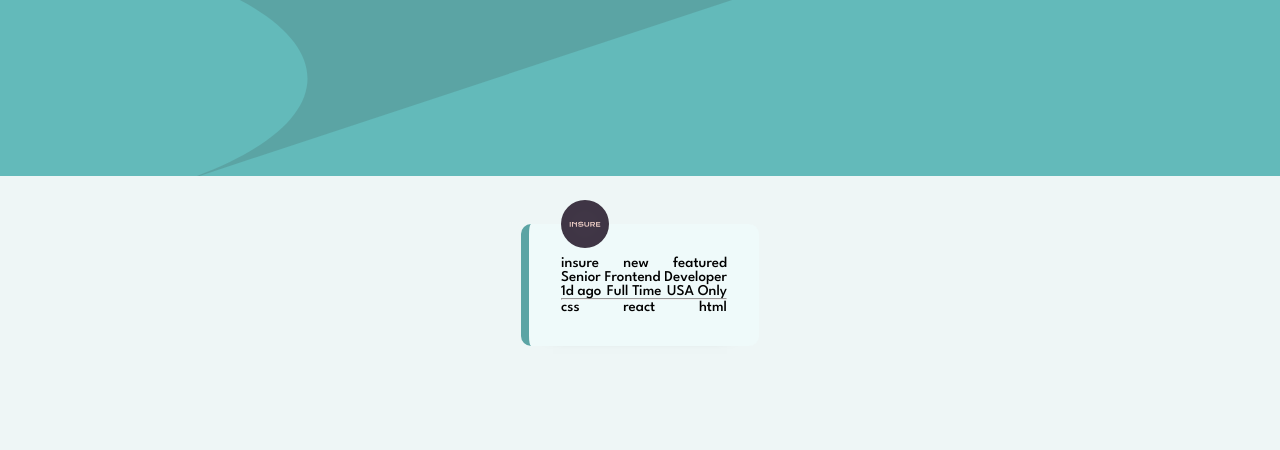
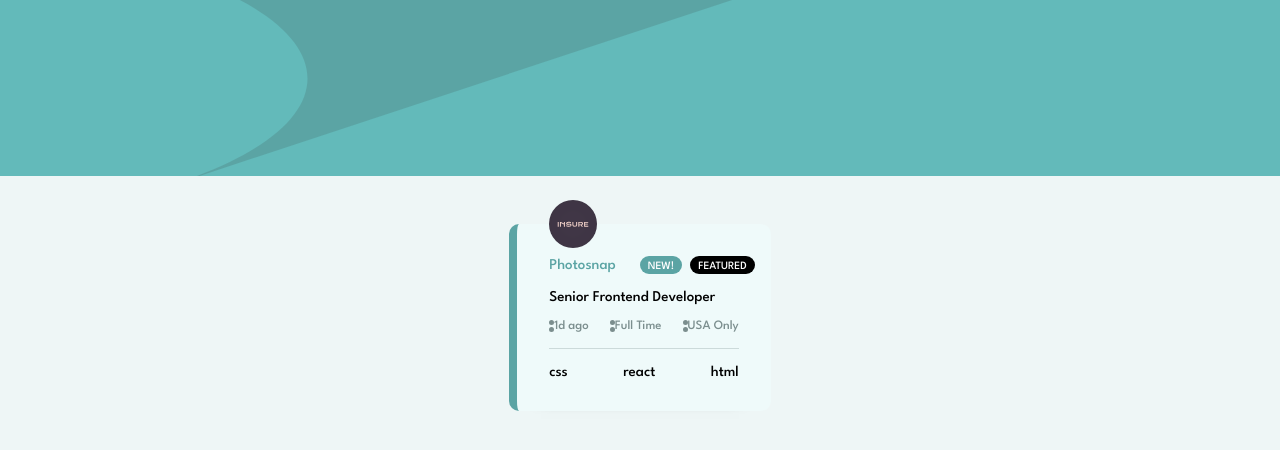
Before and after one commit to iprinceroyy/job-filtering, a React (Create React App) app: page / in a window 1280 px wide. Shown: the top 450 px of the page. Built offline with nearby package versions, Linux system fonts and the light colour scheme.

Commit message:
update company name & position section

```diff
--- a/src/App.js
+++ b/src/App.js
@@ -13,8 +13,8 @@ function App() {
 						</div>
 						<div className='Job__Description'>
 							<div className='Company__Name'>
-								<p>insure</p>
-								<p>new</p>
+								<p>Photosnap</p>
+								<p>new!</p>
 								<p>featured</p>
 							</div>
 							<p className='Position'>Senior Frontend Developer</p>
--- a/src/App.scss
+++ b/src/App.scss
@@ -34,6 +34,12 @@
 	background-color: var.$light-grayish;
 	box-shadow: 0 1rem 1rem -2rem;
 	padding: 2rem;
+
+	&__Description {
+		display: flex;
+		flex-direction: column;
+		gap: 1rem;
+	}
 }
 
 img {
@@ -41,17 +47,45 @@ img {
 	top: -1.5rem;
 	width: 3rem;
 }
+hr {
+	border: none;
+	border-top: 1.2px solid rgba(var.$dark-grayish-cyan, 0.3);
+}
 
 .Company__Name {
 	display: flex;
-	justify-content: space-between;
+	gap: 1.5rem;
 	align-items: center;
+
+	& p:first-child {
+		color: var.$desaturated-dark-cyan;
+	}
+
+	& p:not(:first-child) {
+		background-color: var.$desaturated-dark-cyan;
+		color: white;
+		font-size: 0.7rem;
+		text-transform: uppercase;
+		padding-block: 0.3rem 0.2rem;
+		padding-inline: 0.5rem;
+		border-radius: 40px;
+		margin-inline-end: -1rem;
+	}
+
+	& p:last-child {
+		background-color: var.$black;
+	}
 }
 
 .Criteria {
 	display: flex;
 	justify-content: space-between;
 	align-items: center;
+	font-size: 0.8rem;
+	color: var.$dark-grayish-cyan;
+	& p {
+		border-left: 5px dotted;
+	}
 }
 
 .Tags {
--- a/src/_variables.scss
+++ b/src/_variables.scss
@@ -12,6 +12,7 @@ $light-grayish: hsl(180, 52%, 96%);
 $light-grayish-cyan: hsl(180, 31%, 95%);
 $dark-grayish-cyan: hsl(180, 8%, 52%);
 $very-dark-grayish-cyan: hsl(180, 14%, 20%);
+$black: hsl(0, 0%, 0%);
 
 /* =====================
        Typography
```
